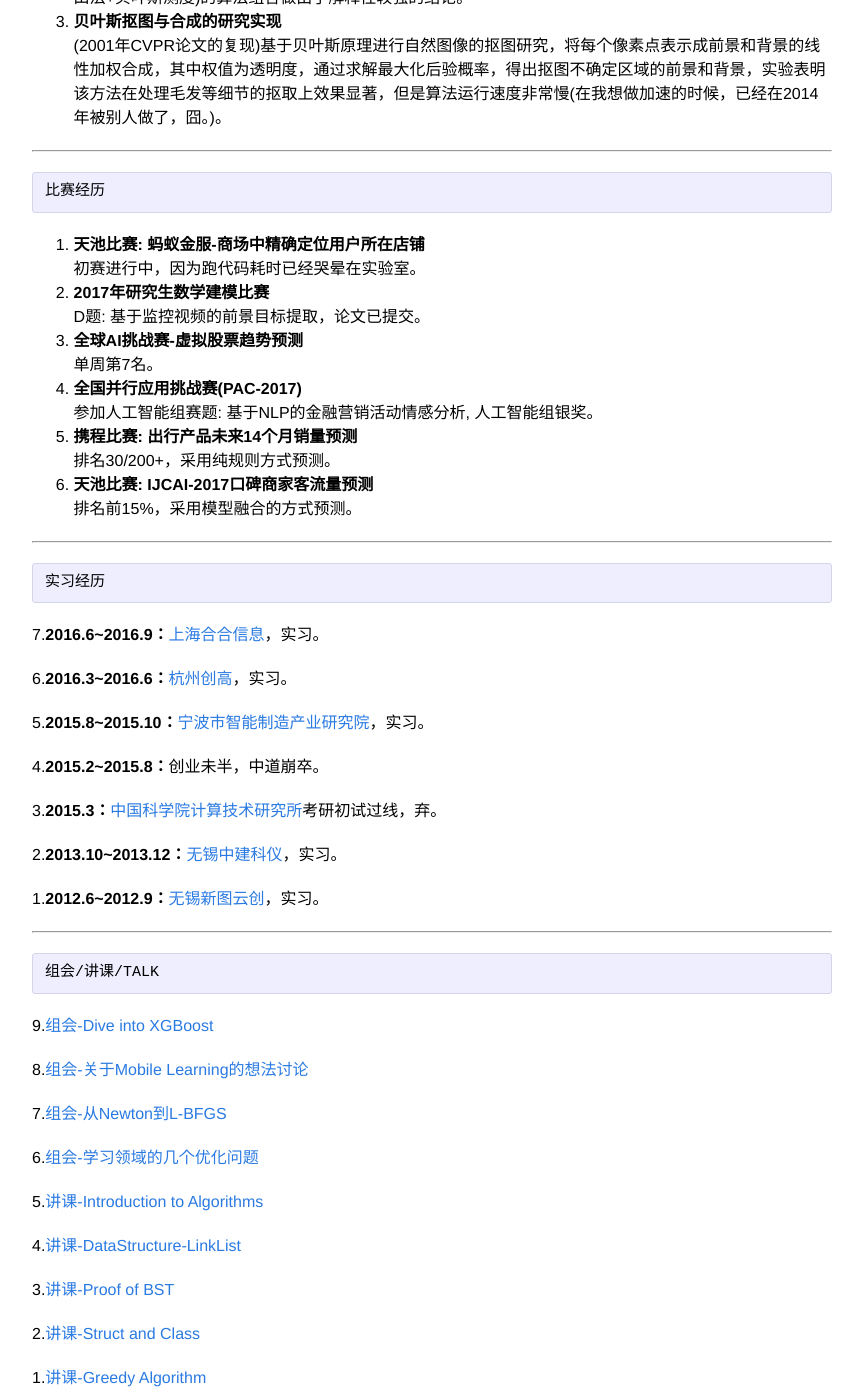
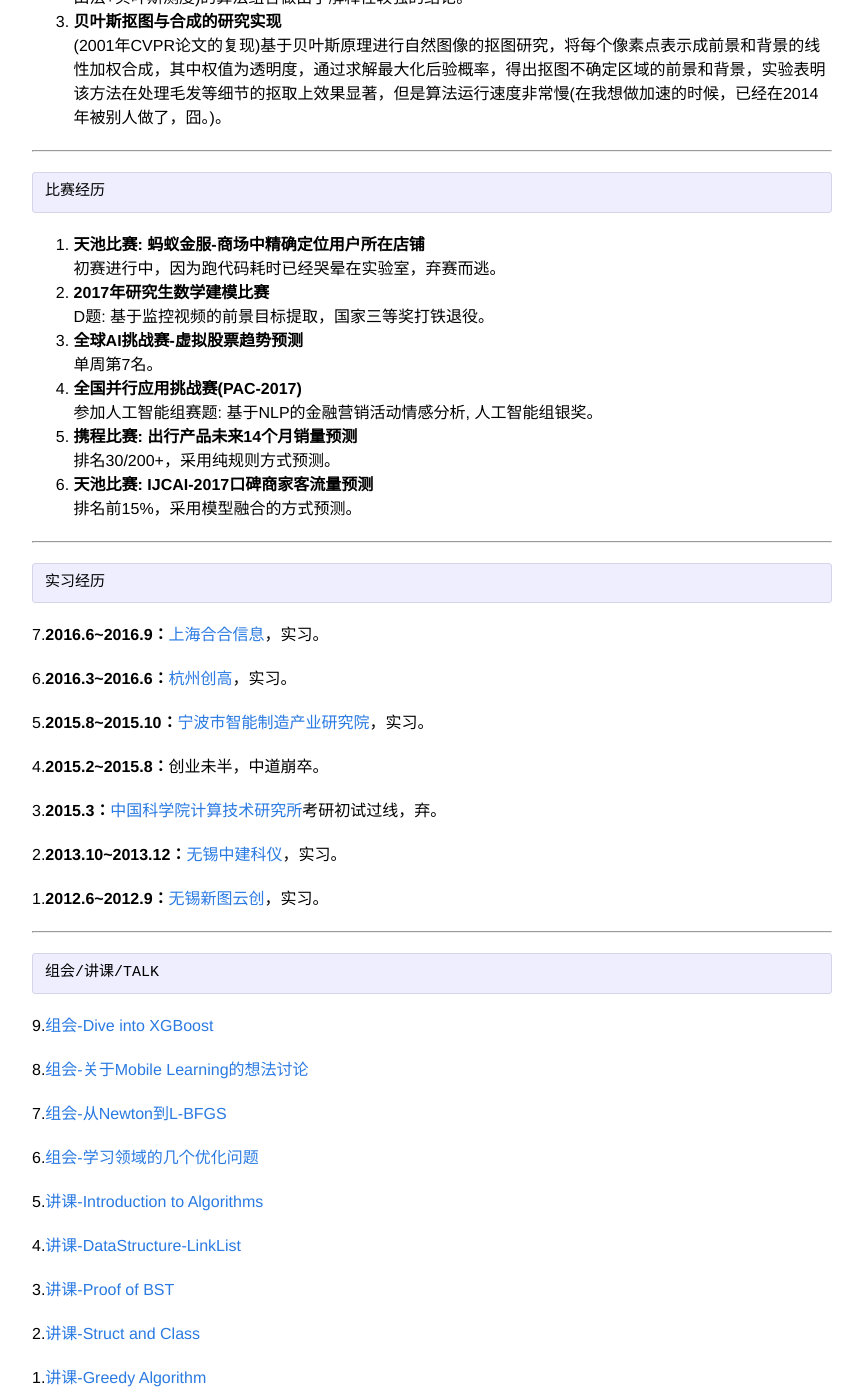
Before and after one commit to zhpmatrix/zhpmatrix.github.io, a Jekyll site: the page built from about.md, in a window 1280 px wide and 1400 px high, scrolled down 1404 px. Shown: the whole window, without its empty margins (208-1071 px from the left). Built offline with Jekyll 4.4.1, drawn with Linux system fonts in a browser that asks for light colours; comment, search, counter and statistics services are not loaded.

Commit message:
update about.md

```diff
--- a/about.md
+++ b/about.md
@@ -80,11 +80,11 @@ permalink: /about/
 
 6. **天池比赛:  蚂蚁金服-商场中精确定位用户所在店铺**
 
-   初赛进行中，因为跑代码耗时已经哭晕在实验室。
+   初赛进行中，因为跑代码耗时已经哭晕在实验室，弃赛而逃。
 
 5. **2017年研究生数学建模比赛**
 
-   D题: 基于监控视频的前景目标提取，论文已提交。
+   D题: 基于监控视频的前景目标提取，国家三等奖打铁退役。
 
 4. **全球AI挑战赛-虚拟股票趋势预测**
 
```
Also changed, not shown: other parts of about.md (+2 -0 lines).
